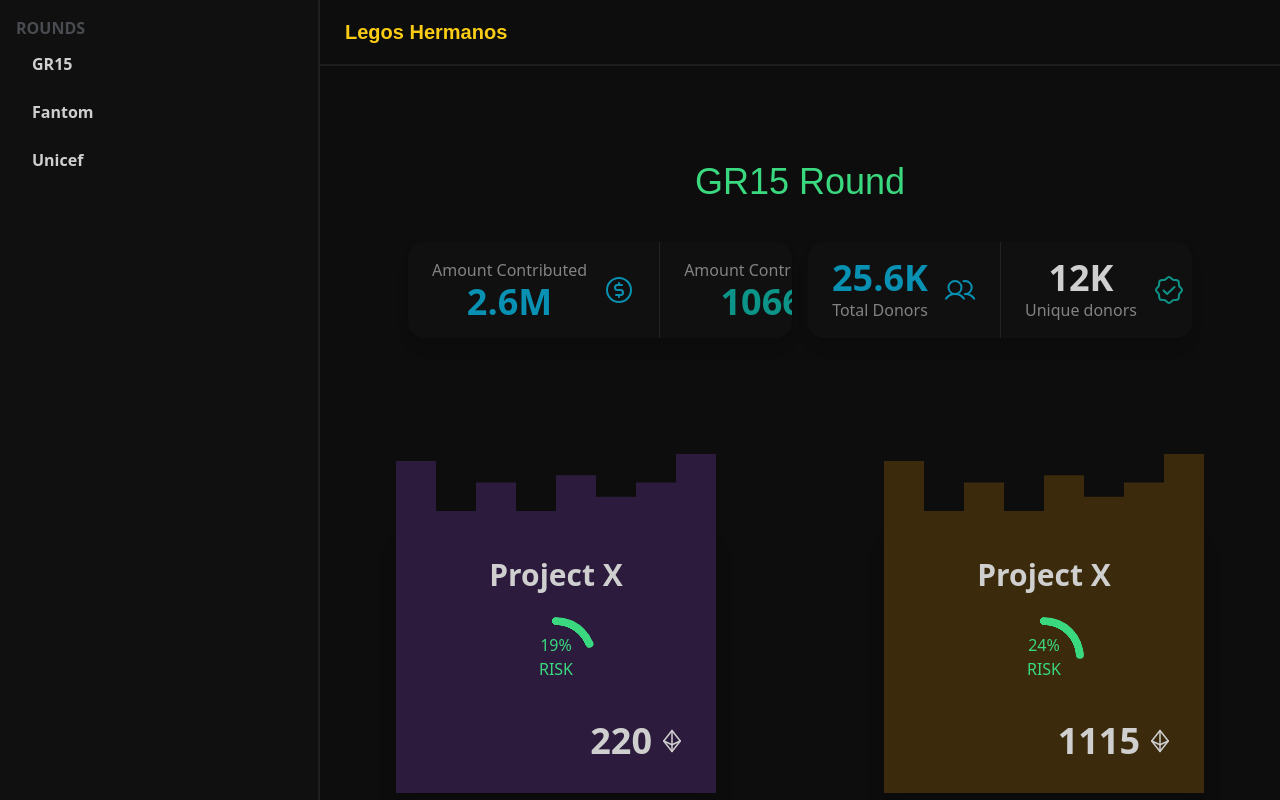
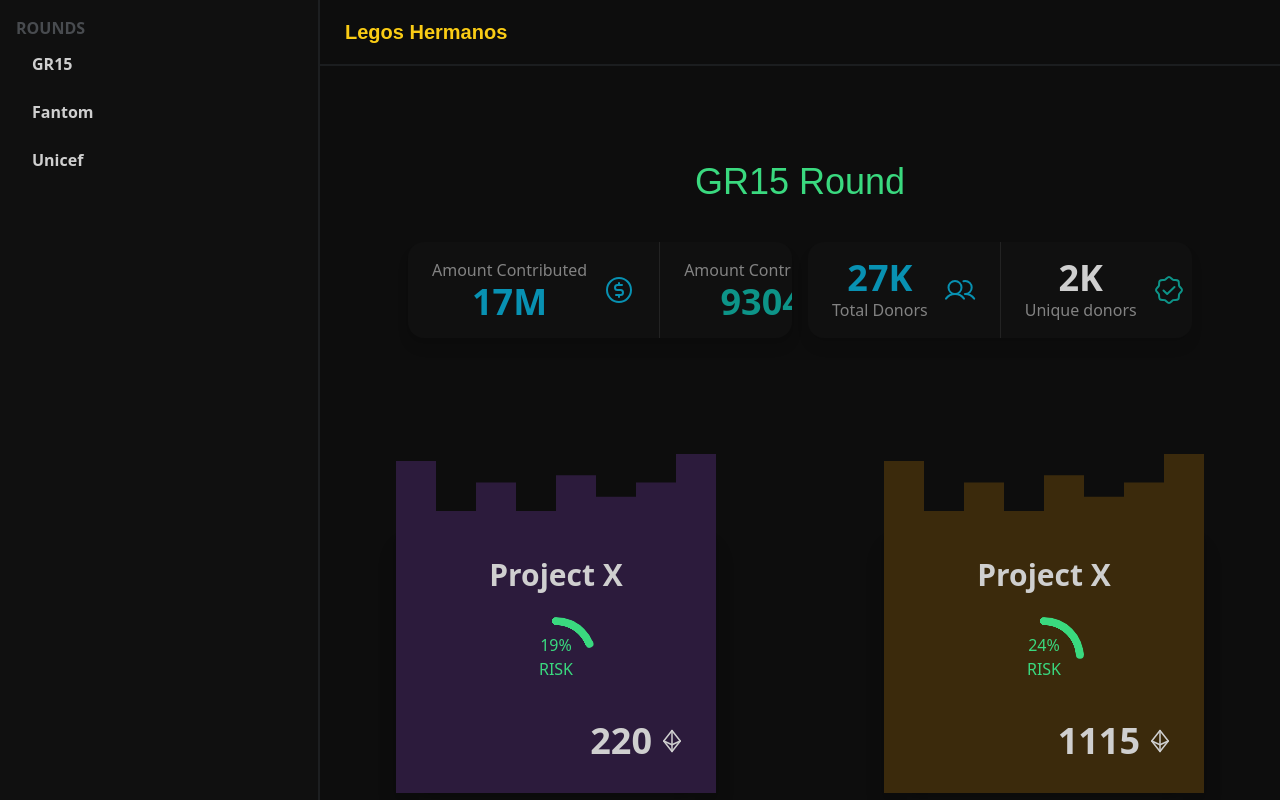
Before and after one commit to GregTrifan/legos-hermanos, a Next.js app: page / in a window 1280 px wide. Built offline with nearby package versions, Linux system fonts and the light colour scheme; no server answers; a web font is replaced by a local one.

Commit message:
rnd stats

```diff
--- a/components/info/overallStats.tsx
+++ b/components/info/overallStats.tsx
@@ -2,6 +2,10 @@ import { CircleWavyCheck, CurrencyCircleDollar, CurrencyEth, Users } from 'phosp
 import React from 'react'
 
 const OverallStats = () => {
+    const rAmount = Math.floor(Math.random() * 34521);
+    const rUsdAmount = Math.floor(Math.random() * 23.5);
+    const rDonors = Math.floor(Math.random() * 46.9)
+    const rUniqueDonors = Math.floor(Math.random() * 12.7)
     return (
         <div className="sm:flex justify-evenly lg:justify-center mx-auto" style={{ maxWidth: "90rem" }}>
 
@@ -11,14 +15,14 @@ const OverallStats = () => {
                         <CurrencyCircleDollar size={32} />
                     </div>
                     <div className="stat-title">Amount Contributed</div>
-                    <div className="stat-value text-primary">2.6M</div>
+                    <div className="stat-value text-primary">{rUsdAmount}M</div>
                 </div>
                 <div className="stat">
                     <div className="stat-figure text-secondary">
                         <CurrencyEth size={32} />
                     </div>
                     <div className="stat-title">Amount Contributed</div>
-                    <div className="stat-value text-secondary">1066</div>
+                    <div className="stat-value text-secondary">{rAmount}</div>
                 </div>
             </div>
             <div className="stats shadow-lg bg-base-100 stats-vertical xl:stats-horizontal m-2 w-10/12 max-w-96">
@@ -27,14 +31,14 @@ const OverallStats = () => {
                     <div className="stat-figure text-primary">
                         <Users size={32} />
                     </div>
-                    <div className="stat-value text-primary">25.6K</div>
+                    <div className="stat-value text-primary">{rDonors}K</div>
                     <div className="stat-title">Total Donors</div>
                 </div>
                 <div className="stat">
                     <div className="stat-figure text-secondary">
                         <CircleWavyCheck size={32} />
                     </div>
-                    <div className="stat-value">12K</div>
+                    <div className="stat-value">{rUniqueDonors}K</div>
                     <div className="stat-title">Unique donors</div>
                 </div>
             </div>
```
